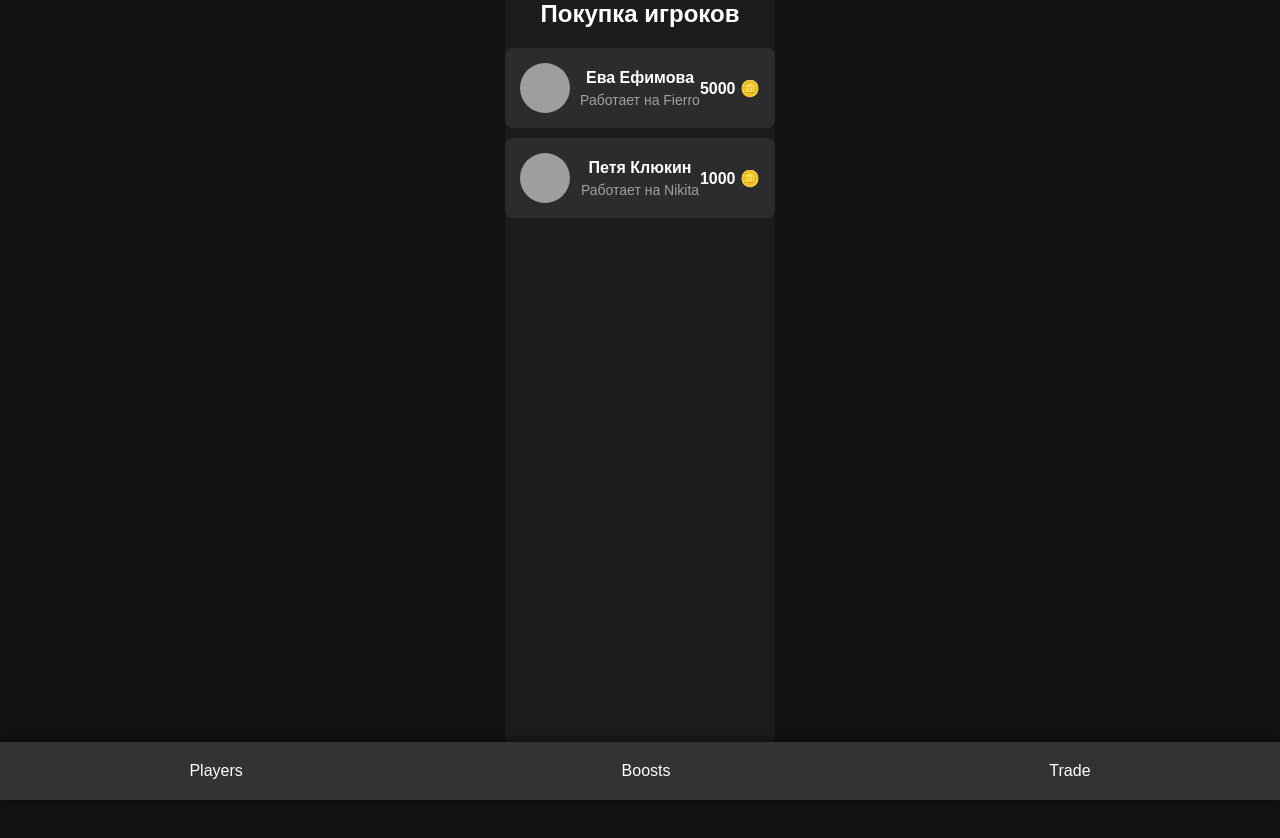
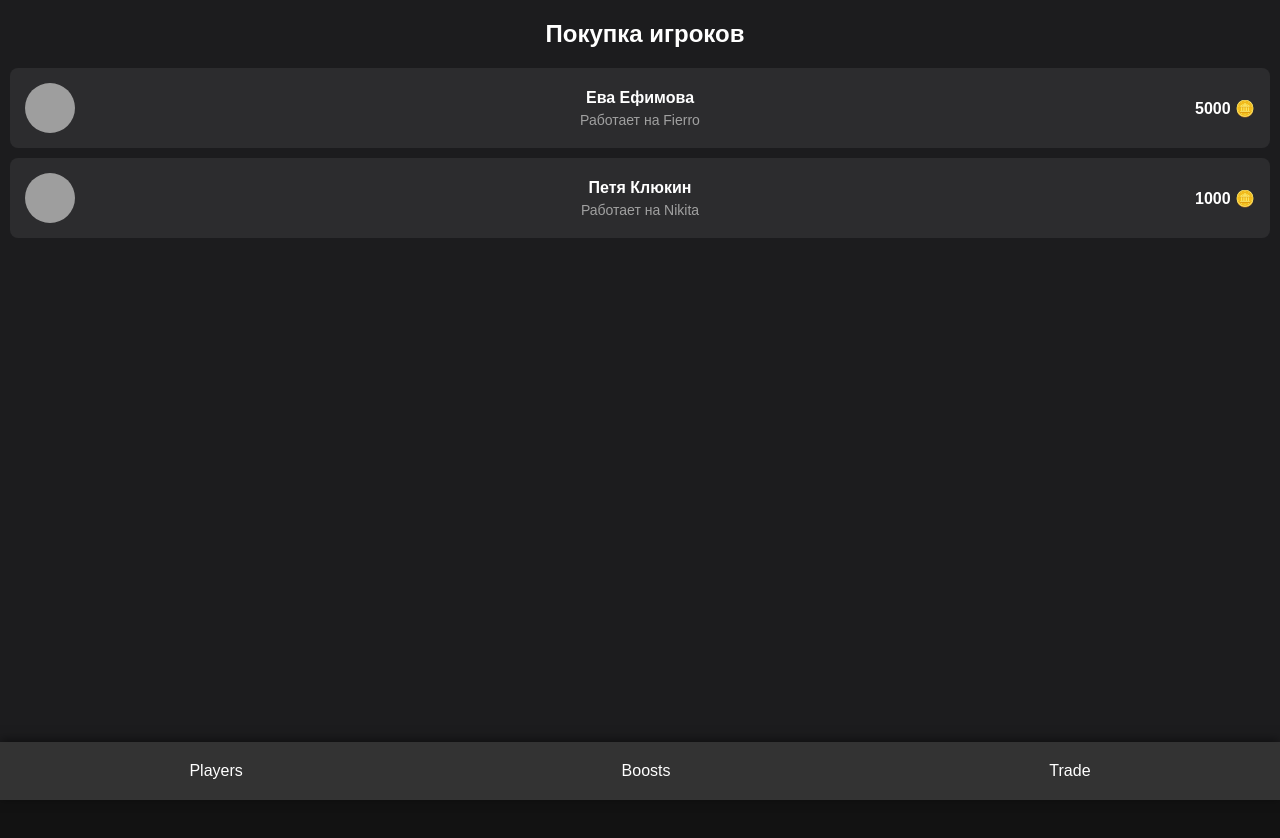
Before and after one commit to artemodkow/tg-webapp-react, a React (Create React App) app: page / in a window 1280 px wide. Both pictures are taken after a click on the button "Trade". Shown: the top 838 px of the page. Built offline with nearby package versions, Linux system fonts and the light colour scheme; grey boxes are pictures that could not be loaded.

Commit message:
page trade err

```diff
--- a/src/components/Trade/Trade.css
+++ b/src/components/Trade/Trade.css
@@ -2,18 +2,22 @@
     background-color: #1c1c1e;
     color: #ffffff;
     min-height: 100vh; /* Убедитесь, что высота содержит весь экран */
+    margin: 0; /* Убираем любые маржины */
+    padding: 0; /* Убираем любые пэддинги */
+    width: 100%; /* Растягиваем на всю доступную ширину */
 }
 
 .trade-header {
     font-size: 24px;
-    margin-bottom: 20px;
+    margin: 20px; /* Можно добавить отступы только для заголовка, если нужно */
+    padding-left: 10px; /* При необходимости */
 }
 
 .player-list {
-    list-style-type: none; /* Убираем маркеры списка */
-    overflow-y: auto; /* Добавляем возможность прокрутки */
+    list-style-type: none;
+    overflow-y: auto;
     max-height: 70vh; /* Ограничиваем максимальную высоту списка */
-    padding: 0; /* Сбрасываем отступы */
+    padding: 0;
 }
 
 .player-item {
@@ -23,23 +27,23 @@
     padding: 15px;
     background-color: #2c2c2e;
     border-radius: 8px;
-    margin-bottom: 10px; /* Расстояние между элементами списка */
+    margin: 0 10px 10px 10px; /* Добавляем отступы с боков и между элементами списка */
 }
 
 .player-avatar {
-    width: 50px; /* Размер аватара */
+    width: 50px;
     height: 50px;
-    border-radius: 50%; /* Делаем аватар круглым */
+    border-radius: 50%;
 }
 
 .player-info {
     margin-left: 10px;
-    flex-grow: 1; /* Растягиваем, чтобы использовать доступное пространство */
+    flex-grow: 1;
 }
 
 .player-name {
     font-size: 16px;
-    margin-bottom: 5px; /* Расстояние между именем и статусом */
+    margin-bottom: 5px;
 }
 
 .player-status {
@@ -49,17 +53,14 @@
 
 .player-price {
     font-size: 16px;
-    font-weight: bold; /* Сделать шрифт жирным */
+    font-weight: bold;
 }
 
-/* Стили для мобильных устройств и адаптивность */
 @media (max-width: 768px) {
-    .trade-container {
-        padding: 10px;
-    }
-
     .trade-header {
         font-size: 20px;
+        margin: 20px; /* Сохраняем отступ для заголовка на мобильных устройствах */
+        padding-left: 10px; /* При необходимости */
     }
 
     .player-avatar {
```
